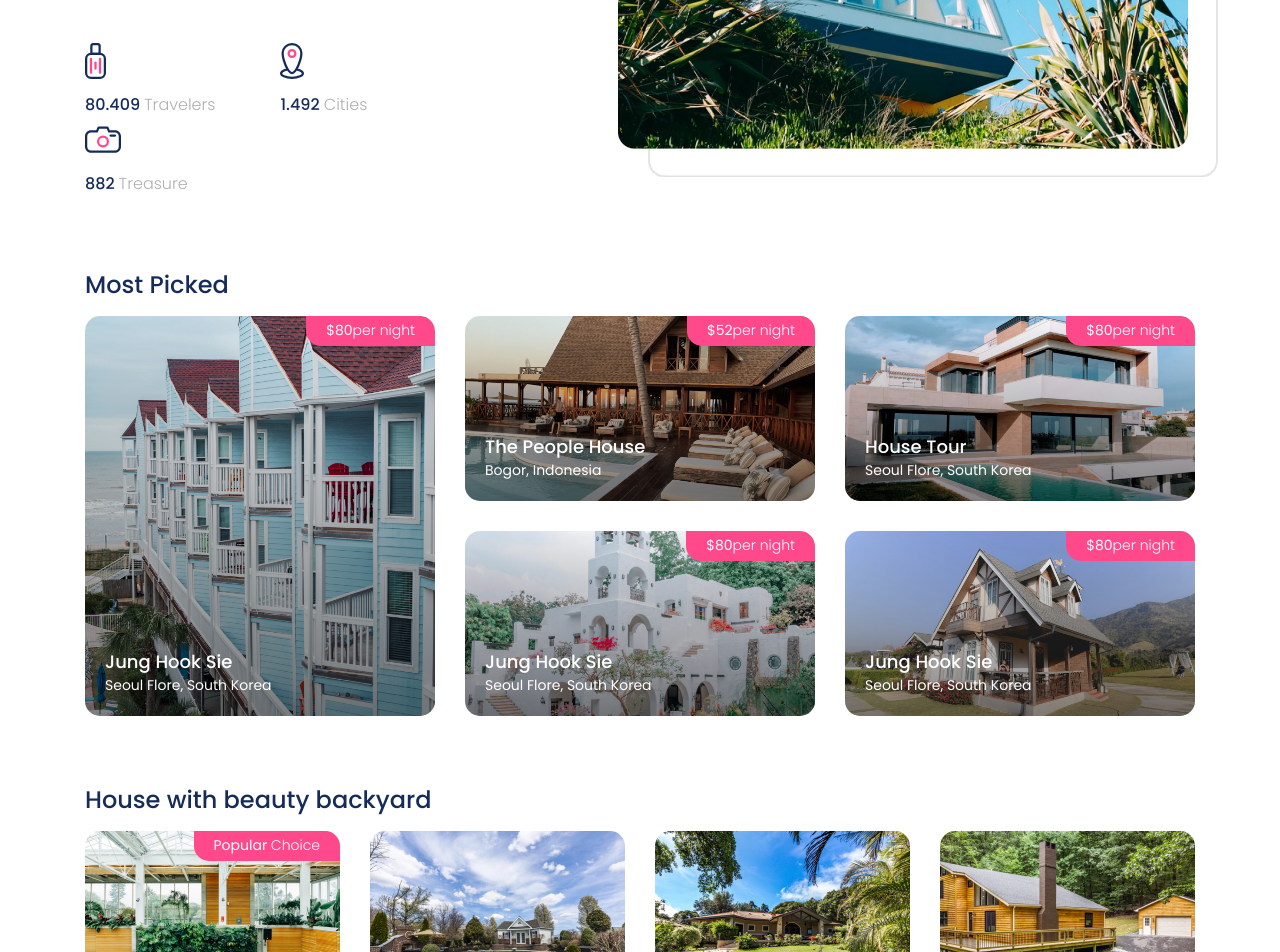
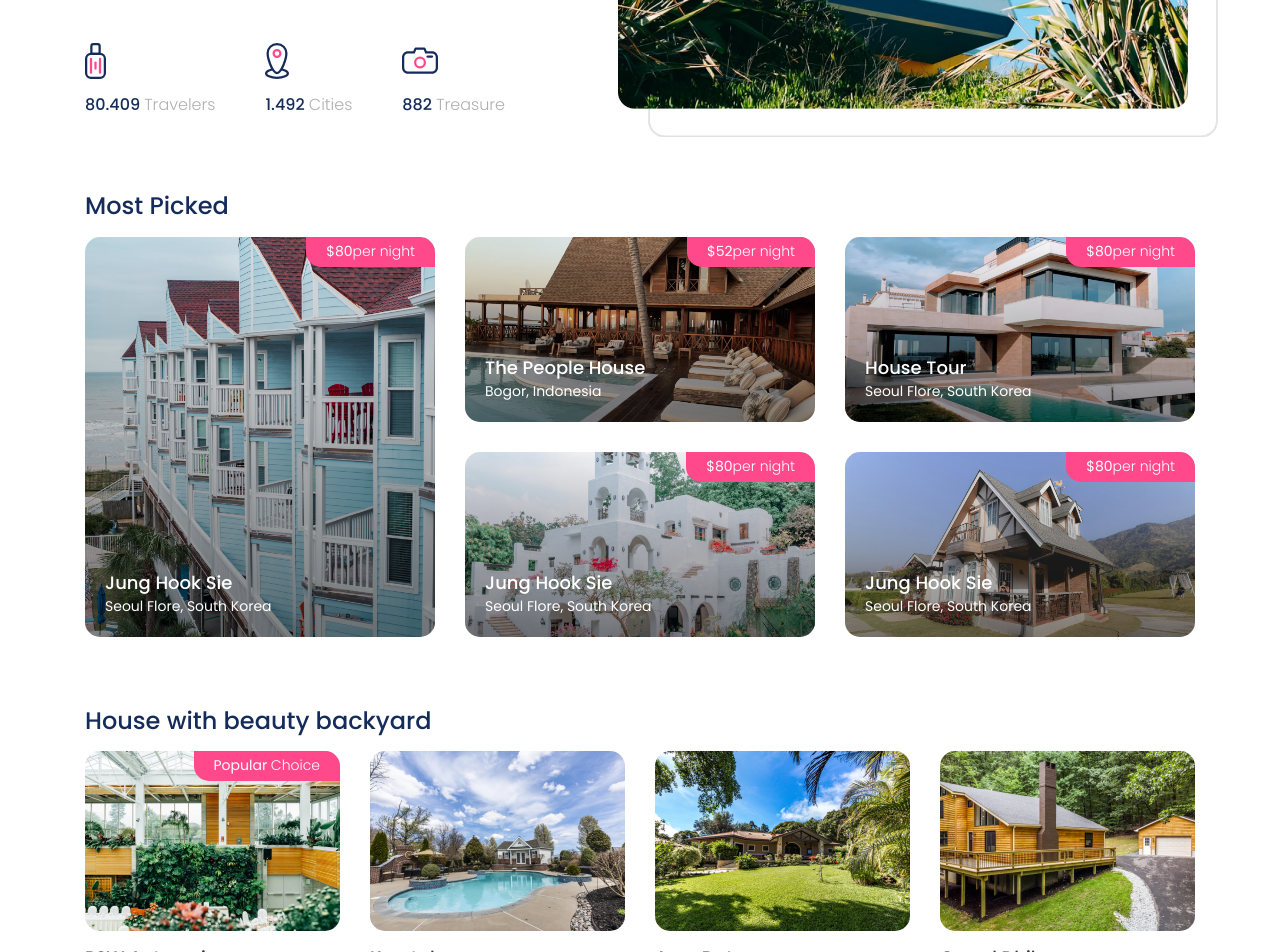
Before and after one commit to Iqbalaulia/holidays-web-with-reactjs, a React (Create React App) app: page / in a window 1280 px wide. Shown: the part 440-1392 px from the top of the page. Built offline with nearby package versions, Linux system fonts and the light colour scheme.

Commit message:
update: transition section with react reveal each section

```diff
--- a/package.json
+++ b/package.json
@@ -10,6 +10,7 @@
     "node-sass": "^7.0.1",
     "react": "^16.13.1",
     "react-dom": "^16.13.1",
+    "react-reveal": "^1.2.2",
     "react-router-dom": "^5.2.0",
     "react-scripts": "5.0.1",
     "web-vitals": "^2.1.4"
--- a/src/parts/Categories.js
+++ b/src/parts/Categories.js
@@ -1,10 +1,14 @@
+/** @format */
+
 import React from "react";
 import Button from "elements/Button";
+import Fade from "react-reveal/Fade";
 
 export default function Categories({ data }) {
 	return data.map((category, index1) => {
 		return (
 			<section className="container" key={`category-${index1}`}>
+				<Fade bottom>
 					<h4 className="mb-3 font-weight-medium">{category.name}</h4>
 
 					<div className="container-grid">
@@ -19,8 +23,8 @@ export default function Categories({ data }) {
 								return (
 									<div
 										className="item column-3 row-1"
-                  key={`category-${index1}-item-${index2}`}
-                >
+										key={`category-${index1}-item-${index2}`}>
+										<Fade bottom delay={500 * index2}>
 											<div className="card">
 												{item.isPopular && (
 													<div className="tag">
@@ -40,8 +44,7 @@ export default function Categories({ data }) {
 													<Button
 														type="link"
 														href={`/properties/${item._id}`}
-                        className="stretched-link d-block text-gray-800"
-                      >
+														className="stretched-link d-block text-gray-800">
 														<h5 className="h4">{item.name}</h5>
 													</Button>
 
@@ -50,11 +53,13 @@ export default function Categories({ data }) {
 													</span>
 												</div>
 											</div>
+										</Fade>
 									</div>
 								);
 							})
 						)}
 					</div>
+				</Fade>
 			</section>
 		);
 	});
--- a/src/parts/Header.js
+++ b/src/parts/Header.js
@@ -1,13 +1,17 @@
+/** @format */
+
 import React from "react";
+import Fade from "react-reveal/Fade";
 import Button from "elements/Button";
 import BrandIcon from "./IconText";
 export default function Header(props) {
 	const getNavLinkClass = (path) => {
 		const result = props.location.pathname === path ? "active" : "";
-    return result
+		return result;
 	};
 
 	return (
+		<Fade>
 			<header className="spacing-sm">
 				<div className="container">
 					<nav className="navbar navbar-expand-lg navbar-light">
@@ -40,5 +44,6 @@ export default function Header(props) {
 					</nav>
 				</div>
 			</header>
+		</Fade>
 	);
 }
--- a/src/parts/Hero.js
+++ b/src/parts/Hero.js
@@ -1,3 +1,5 @@
+/** @format */
+
 import React from "react";
 import IconCities from "assets/images/icons/ic_cities.svg";
 import IconTreasure from "assets/images/icons/ic_treasure.svg";
@@ -5,6 +7,7 @@ import IconTraveler from "assets/images/icons/ic_traveler.svg";
 import ImageHero from "assets/images/img-hero.jpg";
 import ImageHero_ from "assets/images/img-hero-frame.jpg";
 import formatNumber from "utils/formatNumber";
+import Fade from "react-reveal/Fade";
 
 import Button from "elements/Button";
 
@@ -16,6 +19,7 @@ export default function Hero(props) {
 		});
 	}
 	return (
+		<Fade bottom>
 			<section className="container pt-4">
 				<div className="row align-items-center">
 					<div className="col-auto pr-5" style={{ width: 530 }}>
@@ -25,22 +29,20 @@ export default function Hero(props) {
 						</h1>
 						<p
 							className="mb-4 font-weight-light text-gray-500 w-75"
-            style={{ lineHeight: `170%` }}
-          >
-            We provide what you neet to enjoy your holiday with family. Time to
-            make another memorable moments.
+							style={{ lineHeight: `170%` }}>
+							We provide what you neet to enjoy your holiday with family. Time
+							to make another memorable moments.
 						</p>
 						<Button
 							onClick={showMostPicked}
 							className="btn px-5"
 							hasShadow
-            isPrimary
-          >
+							isPrimary>
 							Show Me Now
 						</Button>
 
 						<div className="row" style={{ marginTop: 80 }}>
-            <div className="col-auto" style={{ marginRight: 35 }}>
+							<div className="col-auto" style={{ marginRight: 20 }}>
 								<img
 									width="36"
 									height="36"
@@ -54,7 +56,7 @@ export default function Hero(props) {
 									</span>
 								</h6>
 							</div>
-            <div className="col-auto" style={{ marginRight: 35 }}>
+							<div className="col-auto" style={{ marginRight: 20 }}>
 								<img
 									width="36"
 									height="36"
@@ -63,10 +65,12 @@ export default function Hero(props) {
 								/>
 								<h6 className="mt-3">
 									{formatNumber(props.data.cities)}{" "}
-                <span className="text-gray-500 font-weight-light">Cities</span>
+									<span className="text-gray-500 font-weight-light">
+										Cities
+									</span>
 								</h6>
 							</div>
-            <div className="col-auto" style={{ marginRight: 35 }}>
+							<div className="col-auto" style={{ marginRight: 20 }}>
 								<img
 									width="36"
 									height="36"
@@ -101,5 +105,6 @@ export default function Hero(props) {
 					</div>
 				</div>
 			</section>
+		</Fade>
 	);
 }
--- a/src/parts/MostPicked.js
+++ b/src/parts/MostPicked.js
@@ -1,16 +1,21 @@
+/** @format */
+
 import React from "react";
 import Button from "elements/Button";
+import Fade from "react-reveal/Fade";
+
 export default function MostPicked(props) {
 	return (
 		<section className="container" ref={props.refMostPicked}>
+			<Fade bottom>
 				<h4 className="mb-3">Most Picked</h4>
 				<div className="container-grid">
 					{props.data.map((item, index) => {
 						return (
 							<div
 								key={`mostpicked-${index}`}
-              className={`item column-4 ${index === 0 ? "row-2" : "row-1"}`}
-            >
+								className={`item column-4 ${index === 0 ? "row-2" : "row-1"}`}>
+								<Fade bottom delay={500 * index}>
 									<div className="card card-featured">
 										<div className="tag">
 											${item.price}
@@ -27,8 +32,7 @@ export default function MostPicked(props) {
 											<Button
 												type="link"
 												className="stretched-link d-block text-white"
-                    href={`/propoerties/${item._id}`}
-                  >
+												href={`/propoerties/${item._id}`}>
 												<h5>{item.name}</h5>
 											</Button>
 											<span>
@@ -36,10 +40,12 @@ export default function MostPicked(props) {
 											</span>
 										</div>
 									</div>
+								</Fade>
 							</div>
 						);
 					})}
 				</div>
+			</Fade>
 		</section>
 	);
 }
--- a/src/parts/Testimonial.js
+++ b/src/parts/Testimonial.js
@@ -1,15 +1,20 @@
+/** @format */
+
 import React from "react";
 import Star from "elements/Star";
 import Button from "elements/Button";
-
+import Fade from "react-reveal/Fade";
 import TestimonyAccent from "assets/images/testimonial-landingpages-frame.jpg";
 
 export default function Testimonial({ data }) {
 	return (
 		<div className="container">
+			<Fade bottom>
 				<div className="row align-items-center">
 					<div className="col-auto" style={{ marginRight: 60 }}>
-          <div className="testimonial-hero" style={{ margin: "30px 0 0 30px" }}>
+						<div
+							className="testimonial-hero"
+							style={{ margin: "30px 0 0 30px" }}>
 							<img
 								src={data.imageUrl}
 								alt="testimonial"
@@ -40,13 +45,13 @@ export default function Testimonial({ data }) {
 								hasShadow
 								isPrimary
 								type="link"
-              href={`/testimonial/${data._id}`}
-            >
+								href={`/testimonial/${data._id}`}>
 								Read This Story
 							</Button>
 						</div>
 					</div>
 				</div>
+			</Fade>
 		</div>
 	);
 }
```
Also changed, not shown: 1 other file (tests, documents, lock files or other folders). Lines whose indentation alone changed are shown as unchanged.
